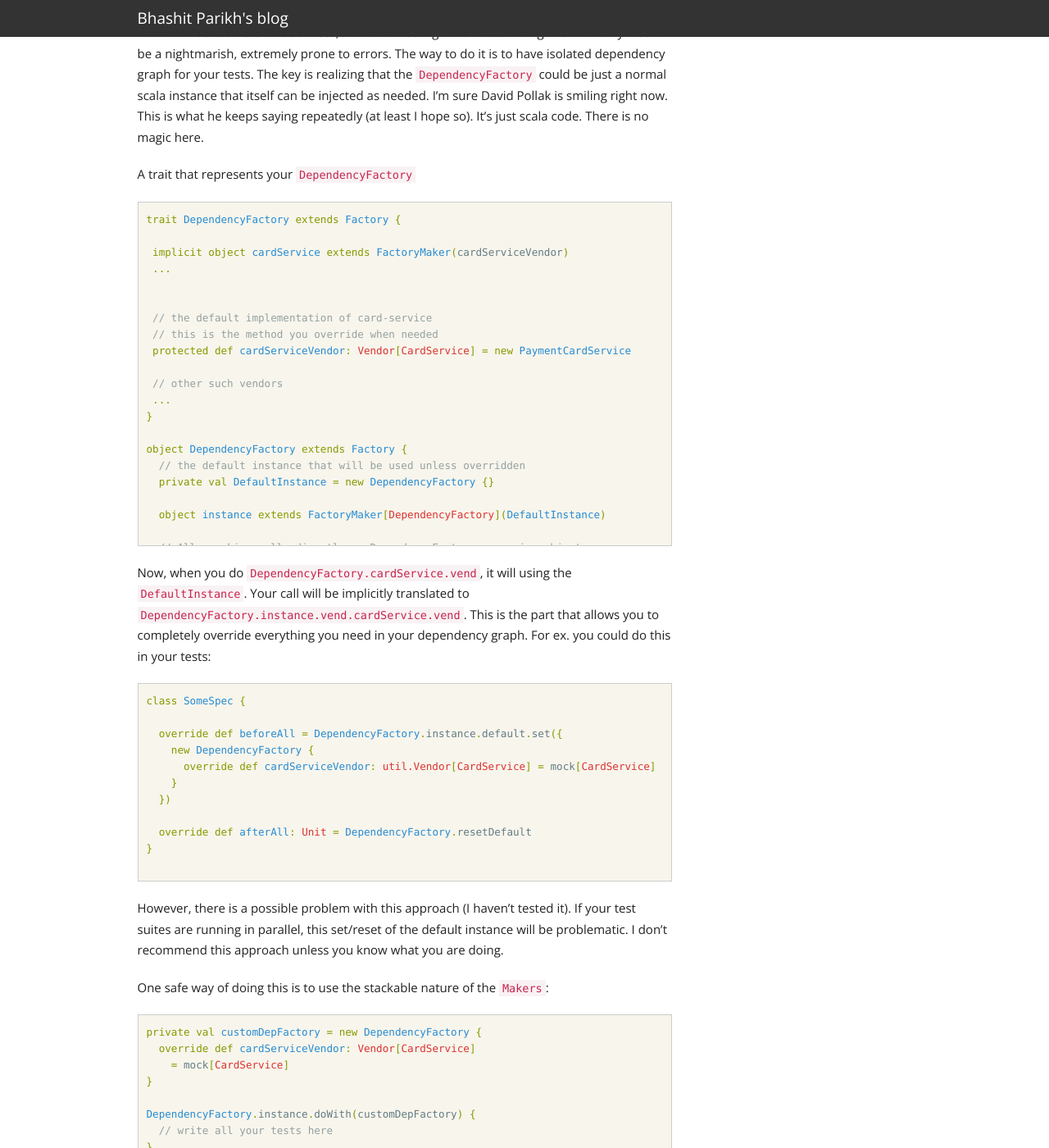
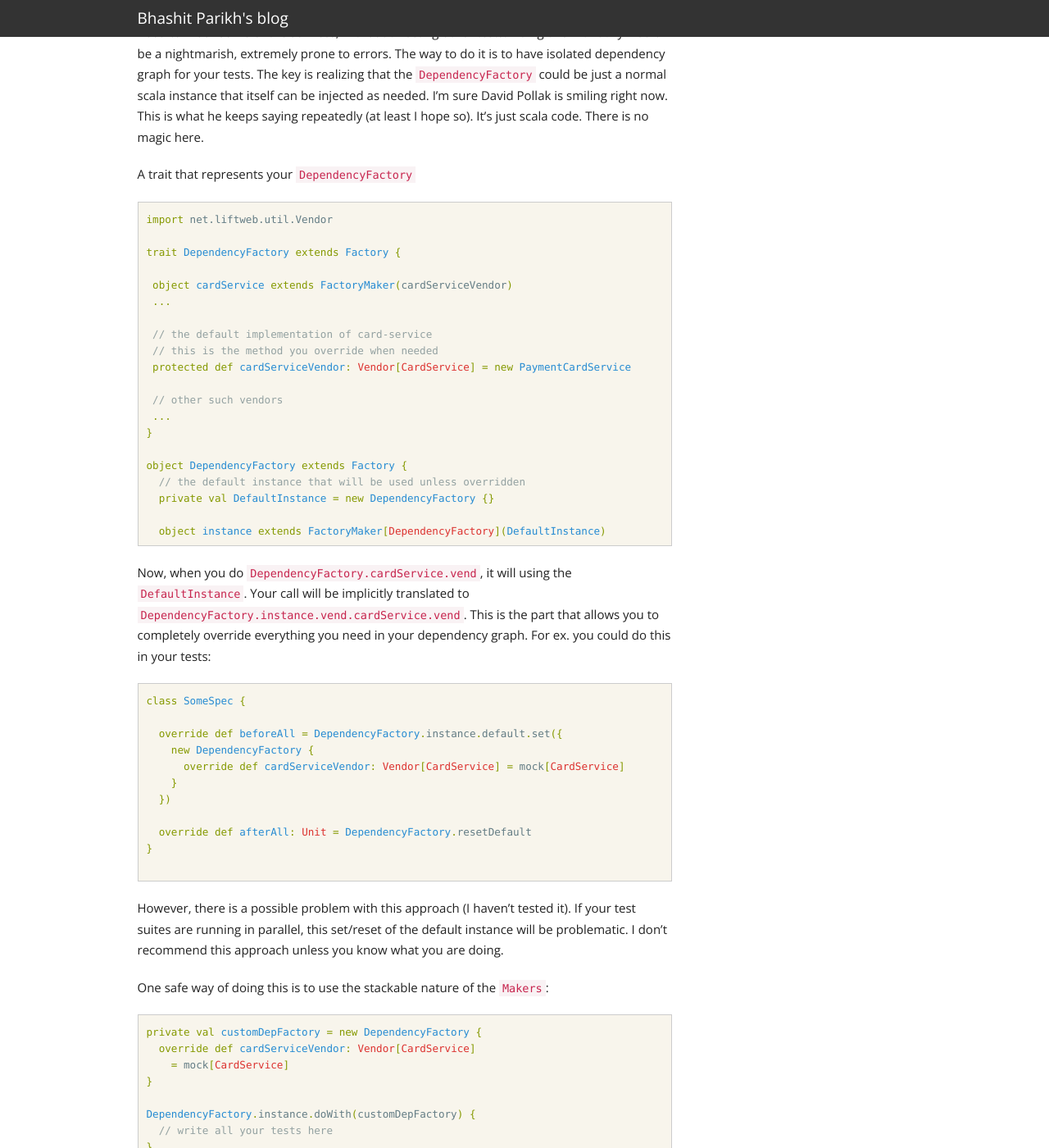
Before and after one commit to Bhashit/bhashit.github.io, a Jekyll site: the page built from _posts/2017-06-17-dependency-injection-liftweb-scala.markdown, in a window 1280 px wide and 1400 px high, scrolled down 3737 px. Shown: the whole window at 82% size. Built offline with Jekyll 4.4.1, drawn with Linux system fonts in a browser that asks for light colours; emoji names are drawn with the system emoji font; comment, search, counter and statistics services are not loaded.

Commit message:
small change

````diff
--- a/_posts/2017-06-17-dependency-injection-liftweb-scala.markdown
+++ b/_posts/2017-06-17-dependency-injection-liftweb-scala.markdown
@@ -204,11 +204,12 @@ so). It's just scala code. There is no magic here.
 A trait that represents your `DependencyFactory`
 
 ```scala
+import net.liftweb.util.Vendor
+
 trait DependencyFactory extends Factory {
 
- implicit object cardService extends FactoryMaker(cardServiceVendor)
+ object cardService extends FactoryMaker(cardServiceVendor)
  ...
-
 
  // the default implementation of card-service
  // this is the method you override when needed
````
Also changed, not shown: other parts of _posts/2017-06-17-dependency-injection-liftweb-scala.markdown (+2 -2 lines).
